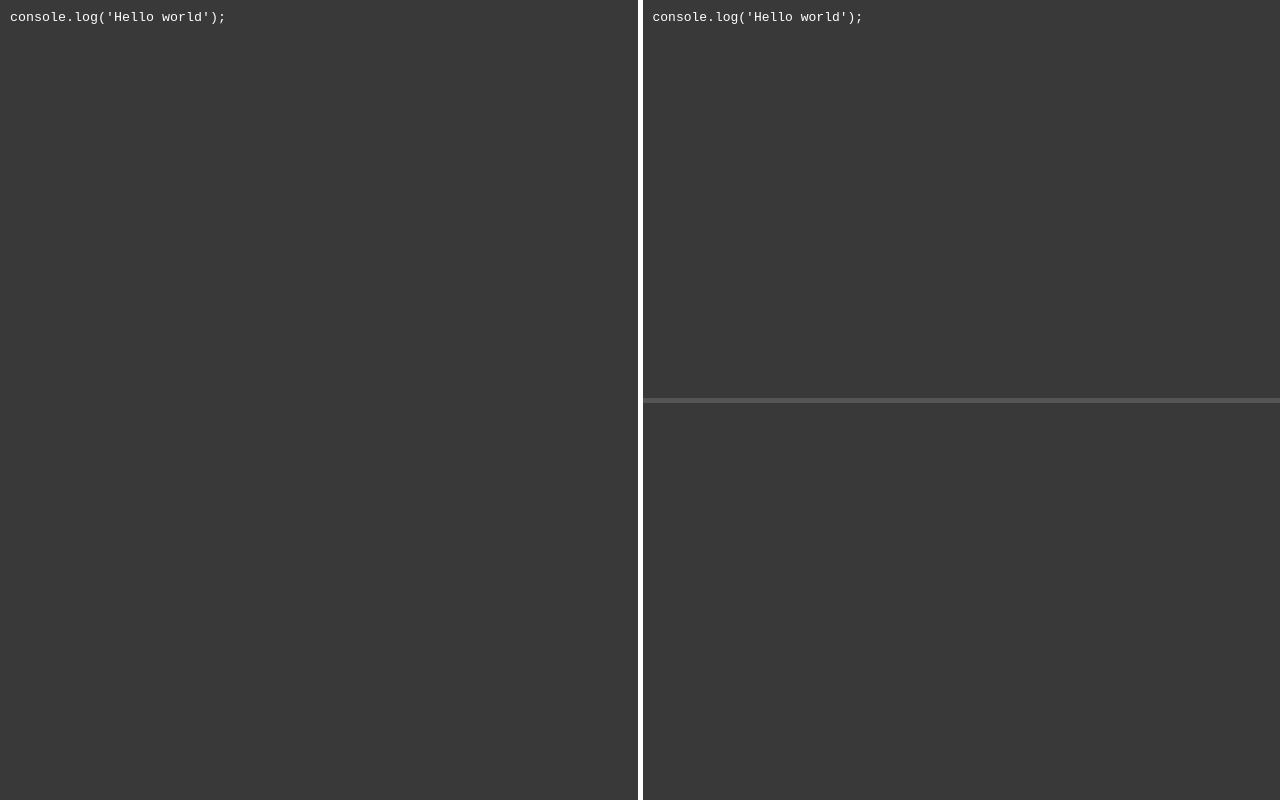
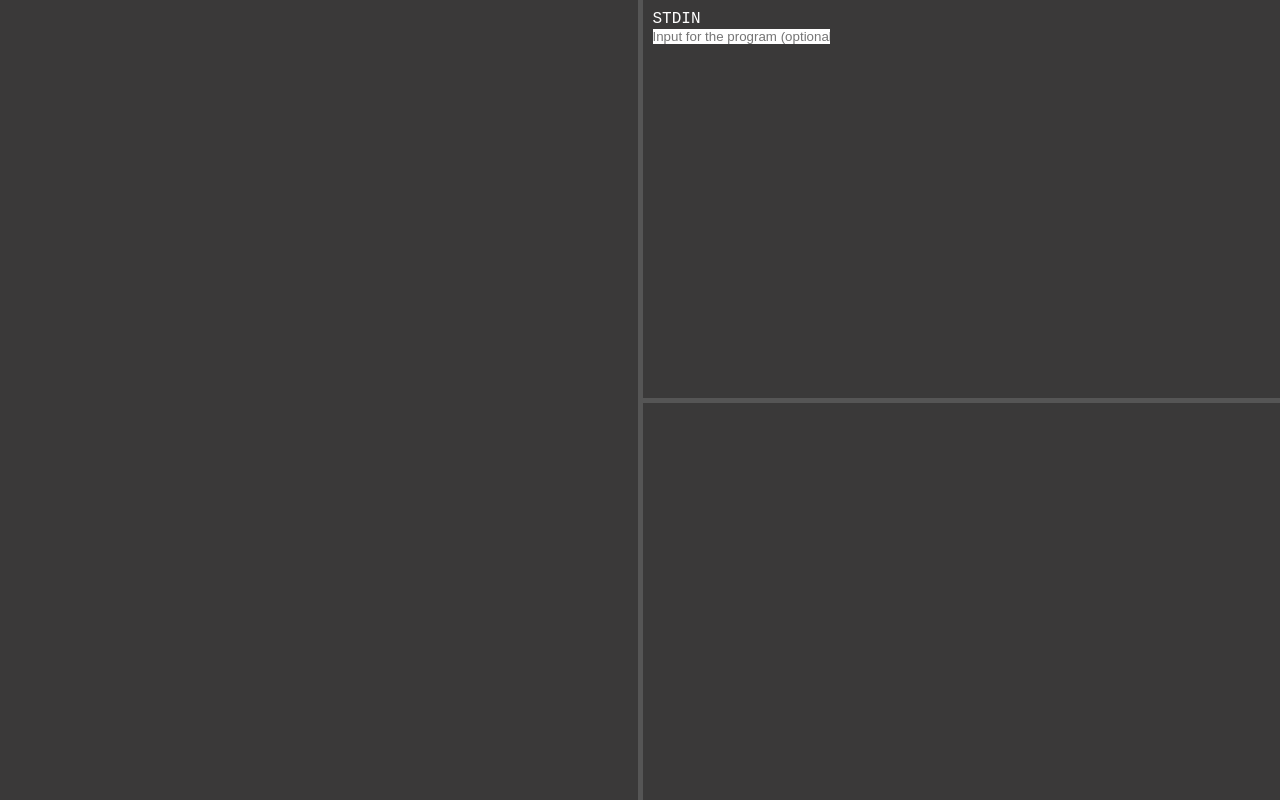
Before and after one commit to Vivek-Prajapatii/executor, a Next.js app: page /compiler in a window 1280 px wide. Built offline with nearby package versions, Linux system fonts and the light colour scheme.

Commit message:
updated styles and fixed horizontal resize

```diff
--- a/src/app/compiler/page.tsx
+++ b/src/app/compiler/page.tsx
@@ -8,7 +8,7 @@ import { Resizer } from "@/components/Resizer";
 import styles from "@/styles/app/compiler/Compiler.module.scss";
 
 export default function CompilerPage() {
-  const [code, setCode] = useState("console.log('Hello world');");
+  const [code, setCode] = useState("");
   const [output, setOutput] = useState("");
 
   const {
@@ -21,22 +21,10 @@ export default function CompilerPage() {
     startVerticalDrag,
   } = useResizablePanes();
 
-  function handleRun() {
-    try {
-      // NEVER use eval in production. Replace with proper safe execution in prod.
-      // eslint-disable-next-line no-eval
-      const result = eval(code);
-      setOutput(result === undefined ? "No output" : String(result));
-      // eslint-disable-next-line @typescript-eslint/no-explicit-any
-    } catch (err: any) {
-      setOutput(err.toString());
-    }
-  }
-
   return (
     <section className={styles.editorWrapper}>
       <div ref={editorRef} style={{ flex: `${editorWidth} 1 0%` }}>
-        <Editor code={code} setCode={setCode} />
+        <Editor code={code || ''} setCode={setCode} />
       </div>
 
       <Resizer orientation="horizontal" onMouseDown={startHorizontalDrag} />
@@ -47,7 +35,7 @@ export default function CompilerPage() {
         style={{ flex: `${100 - editorWidth} 1 0%` }}
       >
         <div ref={inputRef} style={{ flex: `${inputHeight} 1 0%` }}>
-          <Input code={code} />
+          <Input code={code || ''} />
         </div>
 
         <Resizer orientation="vertical" onMouseDown={startVerticalDrag} />
--- a/src/components/Input.tsx
+++ b/src/components/Input.tsx
@@ -6,9 +6,22 @@ interface InputProps {
 }
 
 export const Input: React.FC<InputProps> = ({ code }) => {
+
+  const handleInputChange = (e: React.ChangeEvent<HTMLInputElement>) => {
+    const value = e.target.value;
+    // Store or use the value as needed
+  };
+
   return (
     <div className={styles.input}>
-      <pre>{code}</pre>
+      <span>STDIN</span>
+      <div><input
+        className={styles.inputBox}
+        id = "inputBox"
+        type="text"
+        placeholder="Input for the program (optional)"
+        onChange={handleInputChange}
+      /></div>
     </div>
   );
 };
--- a/src/styles/components/Editor.module.scss
+++ b/src/styles/components/Editor.module.scss
@@ -11,6 +11,7 @@
     resize: none;
     background-color: #3a3939;
     color: #fff;
+    outline: none;
     padding: 10px;
     font-family: "Courier New", monospace;
   }
--- a/src/styles/components/Input.module.scss
+++ b/src/styles/components/Input.module.scss
@@ -9,3 +9,8 @@
   font-family: "Courier New", monospace;
   box-sizing: border-box;
 }
+
+.inputBox {
+    border: 0px;
+    outline: none;
+  }
--- a/src/styles/components/Resizer.module.scss
+++ b/src/styles/components/Resizer.module.scss
@@ -9,12 +9,12 @@
 
 .horizontal {
   width: 5px;
-  height: 100%;
+  height : auto;
   cursor: col-resize;
 }
 
 .vertical {
   height: 5px;
-  width: 100%;
+  width: auto;
   cursor: row-resize;
 }
```
